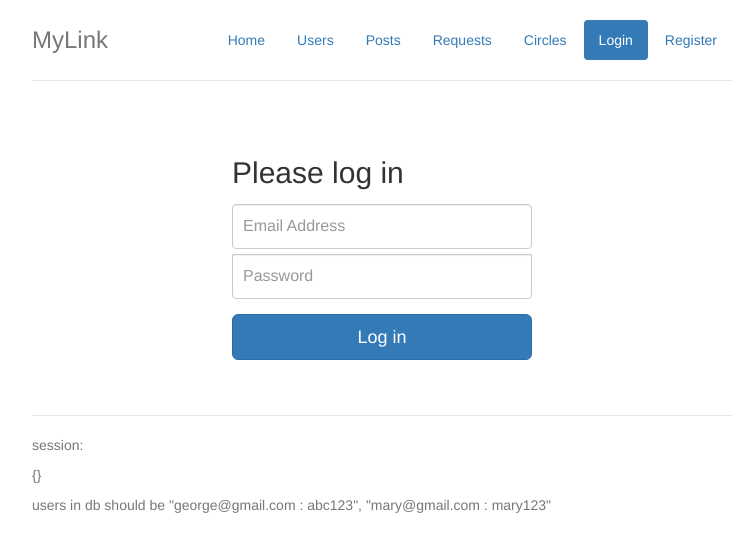
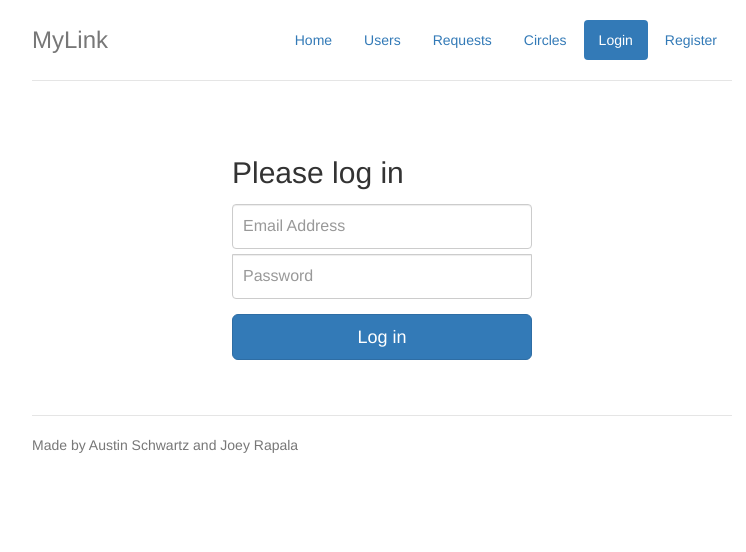
Before and after one commit to austinschwartz/MyLink, a Flask app: page / in a window 1280 px wide. Shown: the top 552 px of the page, without its empty margins (258-1004 px from the left). Run offline with Flask 2, Linux system fonts and the light colour scheme; some libraries are stand-ins or nearby versions.

Commit message:
last minute

```diff
--- a/main.py
+++ b/main.py
@@ -77,12 +77,18 @@ def index():
                 filter(Post.circleid == Circle.circleid).\
                 filter(Circle.userid == session['id']).\
                 group_by(Post.id).all()
+        #print "posts"
+        #print posts
 
         allFriendPosts = db.session.query(Post, Friend).\
+                filter(Post.circleid == -1).\
                 filter(Post.ownerid == Friend.friendid).\
                 filter(Friend.userid == session['id']).all()
+        #print "allposts"
+        #print allFriendPosts
 
         usersPosts = Post.query.filter_by(ownerid = session['id']).all()
+
 
         allPosts = []
         for post in posts:
@@ -100,8 +106,8 @@ def index():
 
         allPosts = list(set(allPosts))
         sorted(allPosts, key=attrgetter('createdate'))
-        for podst in allPosts:
-            print podst.text
+        #for podst in allPosts:
+        #    print podst.text
 
         form = PostForm(request.values)
 
@@ -380,7 +386,7 @@ def createcircle():
 
 
 # Circle
-@app.route('/circle/<circleid>', methods={'GET','POST'})
+@app.route('/circle/<int:circleid>', methods={'GET','POST'})
 def circle(circleid):
     if 'email' not in session:
         return login('Please log in first')
@@ -423,7 +429,8 @@ def circle(circleid):
 	if 'submit' in request.form:
 	    print form.checkbox.data
 	    for box in form.checkbox.data:
-		query = Circle.query.filter_by(circleid=circleid, ownerid=session['id'], userid=box).first()
+                print box
+		query = Circle.query.filter_by(circleid=circleid, ownerid=session['id'], userid=int(box)).first()
 		if query is None:
 		    circle = Circle(circle.circlename, circleid, session['id'], box)
 		    db.session.add(circle)
@@ -438,9 +445,9 @@ def circle(circleid):
 		    #if query.userid not in form.checkbox.data:
 		#	db.session.delete(query)
 	     #db.session.commit()
-
     users_in_circle = Circle.query.filter_by(circleid = circleid)
-
+    print users_in_circle
+    print data
     for _user in users_in_circle:
 	dataid = User.query.filter_by(id = _user.userid).first().id
 	data.append(unicode(dataid))
@@ -566,7 +573,6 @@ def image(albumid, filename):
     album = Album.query.filter_by(id = albumid).first()
     ownerid = album.ownerid
 
-    # forbidden if user not logged in and album isnt public
     if 'email' not in session:
         abort(403)
 
--- a/templates/circles.html
+++ b/templates/circles.html
@@ -5,12 +5,12 @@
 
 <table class="table">
   <tr>
-    <th>circle name</th>
-    <th>delete?</th>
+<!--    <th>circle name</th>
+  <th>delete?</th> -->
   </tr>
   {% for circle in circles %}
     <tr>
-      <td><a href="/circle/{{ circle.circlename }}">{{ circle.circlename }}</a></td>
+      <td><a href="/circle/{{ circle.circleid }}">{{ circle.circlename }}</a></td>
       <td><form action="{{ url_for('circles') }}" method = post>
 	{{ delete_circle_form.delete }}
 	{{ delete_circle_form.hidden(value = circle.circleid) }}
--- a/templates/default.html
+++ b/templates/default.html
@@ -38,12 +38,14 @@
             {% endif %}
             <a href='/albums'>Albums</a></li>
 -->
+<!--
             {% if title == "posts" %}
             <li class='active'>
             {% else %}
             <li>
             {% endif %}
             <a href='/posts'>Posts</a></li>
+-->
 
             {% if title == "requests" %}
             <li class='active'>
@@ -102,9 +104,10 @@
           {% endblock %}
       </div>
       <footer class="footer">
-        <p>session:</p>
+        <p>Made by Austin Schwartz and Joey Rapala</p>
+        <!--<p>session:</p>
         <p>{{ session|tojson }}</p>
-          users in db should be "george@gmail.com : abc123", "mary@gmail.com : mary123"
+        users in db should be "george@gmail.com : abc123", "mary@gmail.com : mary123" -->
       </footer>
       </div>
   </body>
--- a/templates/request.html
+++ b/templates/request.html
@@ -43,7 +43,7 @@
   {% endfor %}
 </table>
 
-
+<!--
 <h3>Debug</h3>
 
 <table class="table">
@@ -60,5 +60,5 @@
     </tr>
   {% endfor %}
 </table>
-
+-->
 {% endblock %}
```
